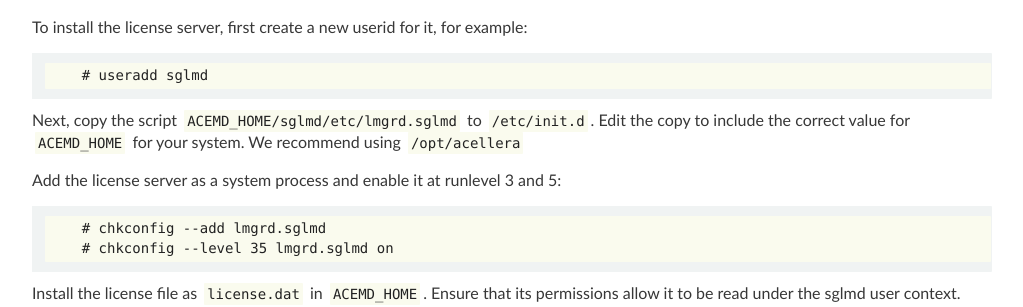
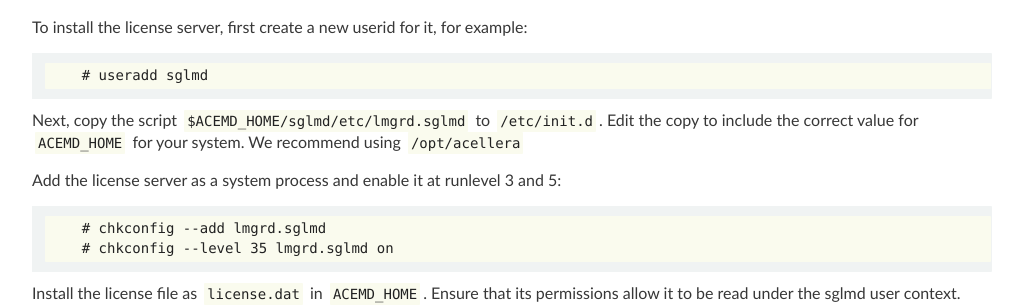
Before and after one commit to Acellera/docs.acellera.com, a Jekyll site: the page built from acemd/install/index.md, in a window 1280 px wide and 900 px high, scrolled down 1589 px. Shown: the part 147-454 px from the top of the window, without its empty margins (138-1161 px from the left). Built offline with Jekyll 4.4.1, drawn with Linux system fonts in a browser that asks for light colours.

````diff
--- a/acemd/install/index.md
+++ b/acemd/install/index.md
@@ -65,7 +65,7 @@ To install the license server, first create a new userid for it, for example:
 ```
     # useradd sglmd
 ```
-Next, copy the script `ACEMD_HOME/sglmd/etc/lmgrd.sglmd` to `/etc/init.d`. Edit the copy to include the correct value for `ACEMD_HOME` for your system. We recommend using ```/opt/acellera```
+Next, copy the script `$ACEMD_HOME/sglmd/etc/lmgrd.sglmd` to `/etc/init.d`. Edit the copy to include the correct value for `ACEMD_HOME` for your system. We recommend using ```/opt/acellera```
 
 Add the license server as a system process and enable it at runlevel 3 and 5:
 ```
````
